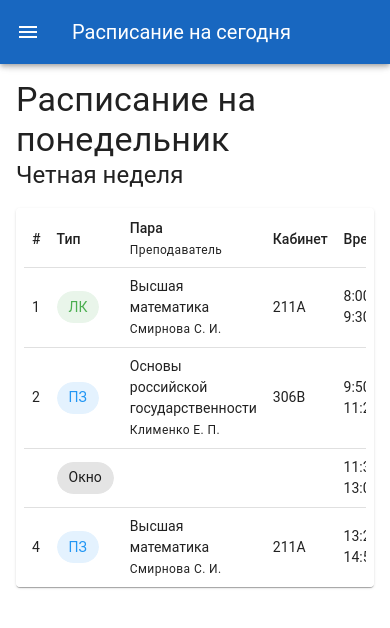
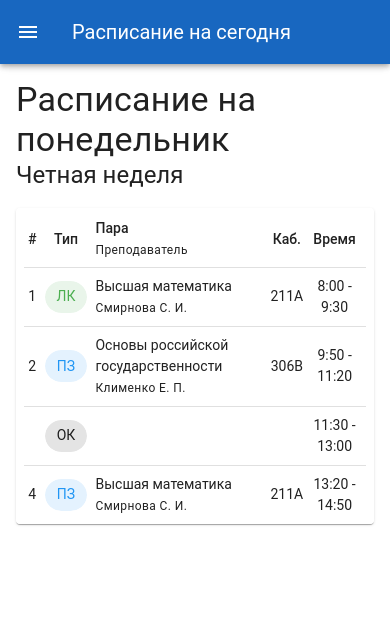
Before and after one commit to SanyaPilot/UniversitySchedDisplay, a Vue app: page /day/0 in a window 390 px wide. Shown: the top 628 px of the page. Built offline with nearby package versions, Linux system fonts and the light colour scheme.

Commit message:
Schedule: optimize paddings for mobile screen

```diff
--- a/src/components/Schedule.vue
+++ b/src/components/Schedule.vue
@@ -2,31 +2,31 @@
   <VTable v-if="lessons != null" class="pt-1 px-2">
     <thead>
       <tr>
-        <th class="px-2">#</th>
-        <th class="px-2">Тип</th>
-        <th class="px-2">
+        <th class="px-1 text-center">#</th>
+        <th class="px-1 text-center">Тип</th>
+        <th class="px-1">
           <span>Пара</span><br>
           <span v-if="onMobile" class="text-caption">Преподаватель</span>
         </th>
-        <th v-if="!onMobile" class="px-2">Преподаватель</th>
-        <th class="px-2">Кабинет</th>
-        <th class="px-2">Время</th>
+        <th v-if="!onMobile" class="px-1 text-center">Преподаватель</th>
+        <th class="px-0 text-center">Каб.</th>
+        <th class="px-1 text-center">Время</th>
       </tr>
     </thead>
     <tbody>
       <tr v-for="lesson in lessons">
-        <td class="px-2 py-2">{{ lesson.window ? "" : lesson.pos }}</td>
-        <td class="px-2 py-2">
+        <td class="px-1 py-2 text-center">{{ lesson.window ? "" : lesson.pos }}</td>
+        <td class="px-1 py-2 text-center">
           <VChip v-if="lesson.window == false" :color="lesson.practical ? 'blue' : 'green'">{{ lesson.practical ? "ПЗ" : "ЛК" }}</VChip>
-          <VChip v-else>Окно</VChip>
+          <VChip v-else>ОК</VChip>
         </td>
-        <td class="px-2 py-2">
+        <td class="px-1 py-2">
           <span>{{ lesson.window ? "" : lesson.name }}</span><br>
           <span v-if="onMobile" class="text-caption">{{ lesson.window ? "" : lesson.teacher}}</span>
         </td>
-        <td v-if="!onMobile" class="px-2 py-2">{{ lesson.window ? "" : lesson.teacher}}</td>
-        <td class="px-2 py-2">{{ lesson.window ? "" : lesson.room}}</td>
-        <td class="px-2 py-2">{{ lessonTimes[lesson.pos - 1] }}</td>
+        <td v-if="!onMobile" class="px-1 py-2 text-center">{{ lesson.window ? "" : lesson.teacher}}</td>
+        <td class="px-0 py-2 text-center">{{ lesson.window ? "" : lesson.room}}</td>
+        <td class="px-1 py-2 text-center">{{ lessonTimes[lesson.pos - 1] }}</td>
       </tr>
     </tbody>
   </VTable>
```
